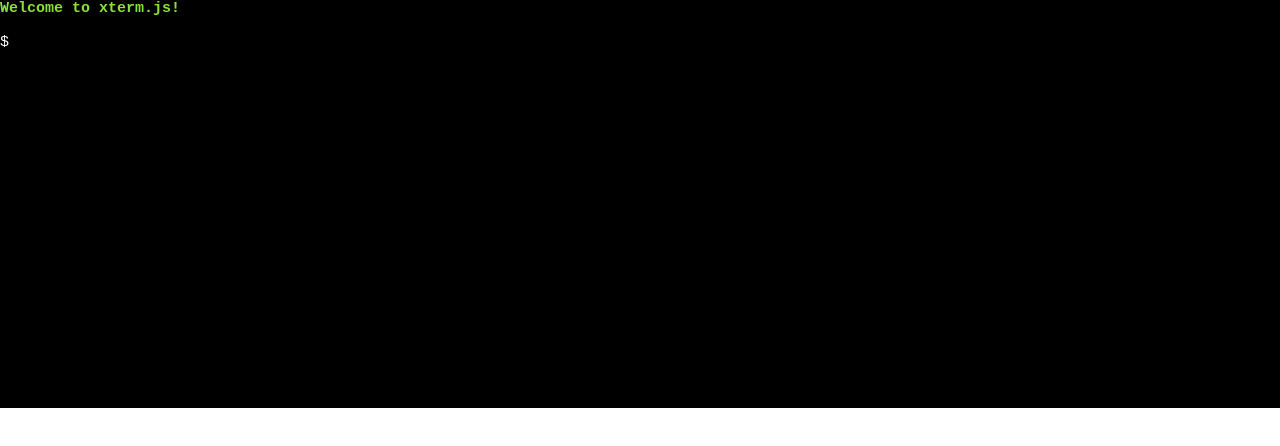
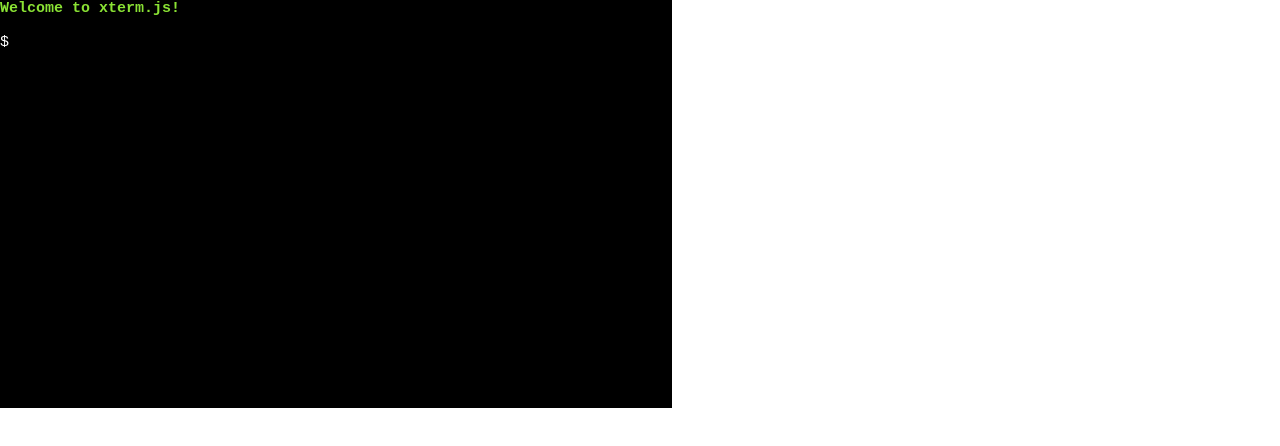
Before and after one commit to tienminhvy/playground, an Angular app: page / in a window 1280 px wide. Shown: the top 446 px of the page. Built offline with nearby package versions, Linux system fonts and the light colour scheme.

Commit message:
feat: support window mode for initialization

```diff
--- a/src/app/components/applications/window-wrapper/window-wrapper.css
+++ b/src/app/components/applications/window-wrapper/window-wrapper.css
@@ -0,0 +1,18 @@
+@reference "tailwindcss";
+
+.window {
+    @apply min-w-2xl;
+
+    &.small-size {
+        @apply max-w-sm
+    }
+    &.medium-size {
+        @apply max-w-lg
+    }
+    &.large-size {
+        @apply max-w-4xl
+    }
+    &.full-size {
+        @apply max-w-full
+    }
+}
--- a/src/app/components/applications/window-wrapper/window-wrapper.html
+++ b/src/app/components/applications/window-wrapper/window-wrapper.html
@@ -1,3 +1,3 @@
-<div id="windowWrapper">
+<div id="windowWrapper" class="window {{ size() }}-size">
     <ng-content></ng-content>
 </div>
--- a/src/app/components/applications/window-wrapper/window-wrapper.ts
+++ b/src/app/components/applications/window-wrapper/window-wrapper.ts
@@ -1,4 +1,4 @@
-import { Component } from '@angular/core';
+import { AfterViewInit, Component, input } from '@angular/core';
 
 @Component({
   selector: 'app-window-wrapper',
@@ -6,5 +6,5 @@
   styleUrl: './window-wrapper.css',
 })
 export class WindowWrapper {
-
+  readonly size = input<string>("medium");
 }
```
